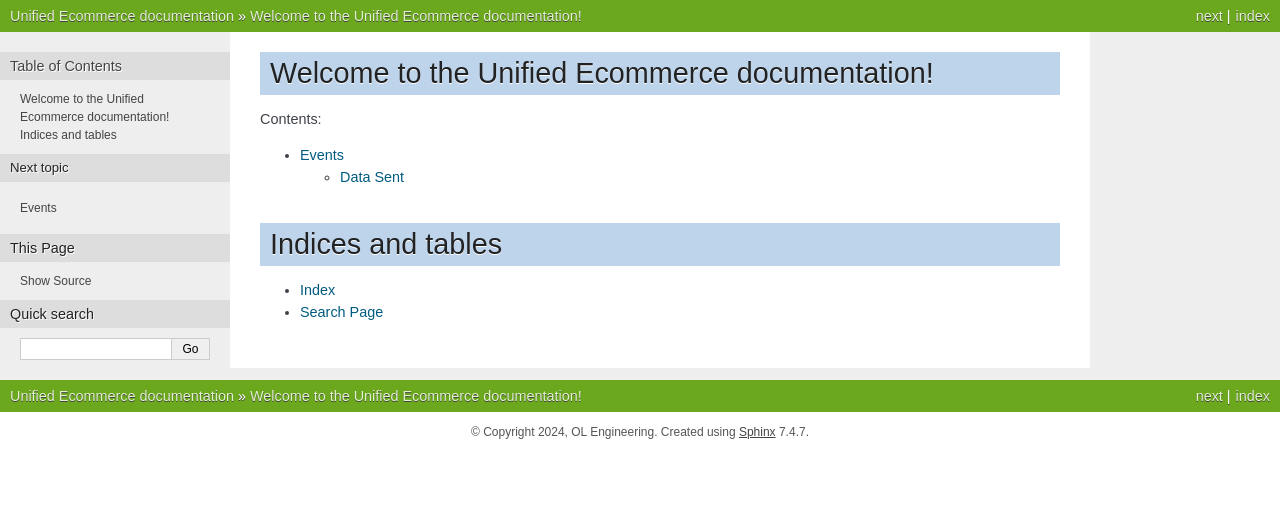
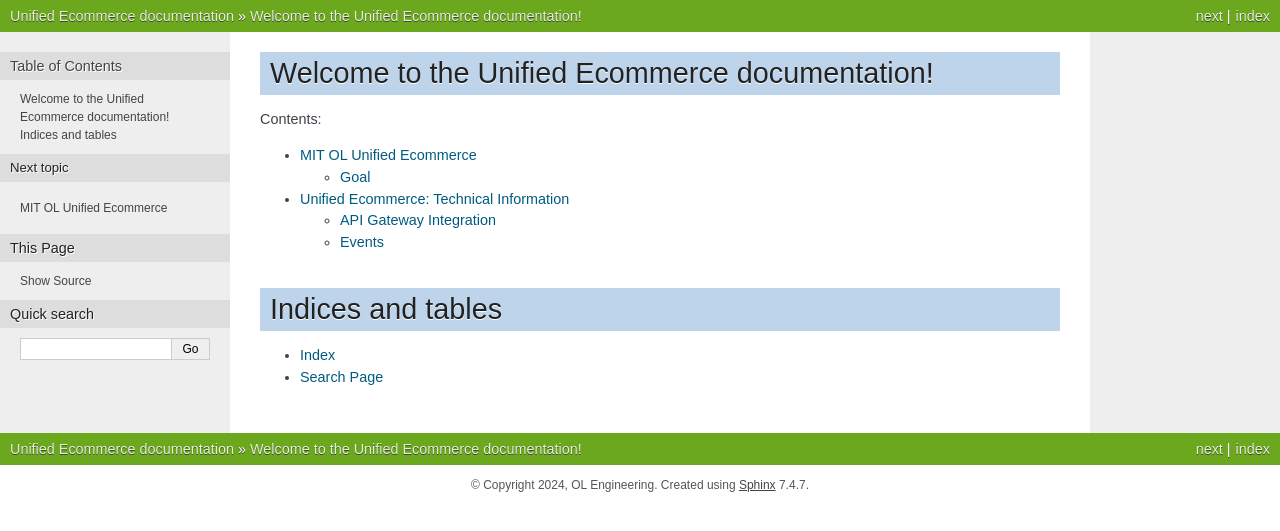
Before and after one commit to mitodl/unified-ecommerce, a Sphinx documentation site: the page built from docs/source/index.rst, in a window 1280 px wide. Shown: the top 531 px of the page. Built offline with Sphinx 7.4.7, drawn with Linux system fonts in a browser that asks for light colours.

Commit message:
Restructuring so makes more sense

```diff
--- a/docs/source/index.rst
+++ b/docs/source/index.rst
@@ -5,7 +5,8 @@
    :maxdepth: 2
    :caption: Contents:
 
-   events
+   introduction
+   technical/index
 
 Indices and tables
 ==================
--- /dev/null
+++ b/docs/source/technical/index.rst
@@ -0,0 +1,8 @@
+Unified Ecommerce: Technical Information
+========================================
+
+.. toctree::
+   :maxdepth: 2
+
+   apigateway
+   events
```
Also changed, not shown: docs/source/introduction.md (added, +11 -0 lines), docs/source/technical/apigateway.md (added, +31 -0 lines), docs/source/technical/events.md (renamed from docs/source/events.md).
